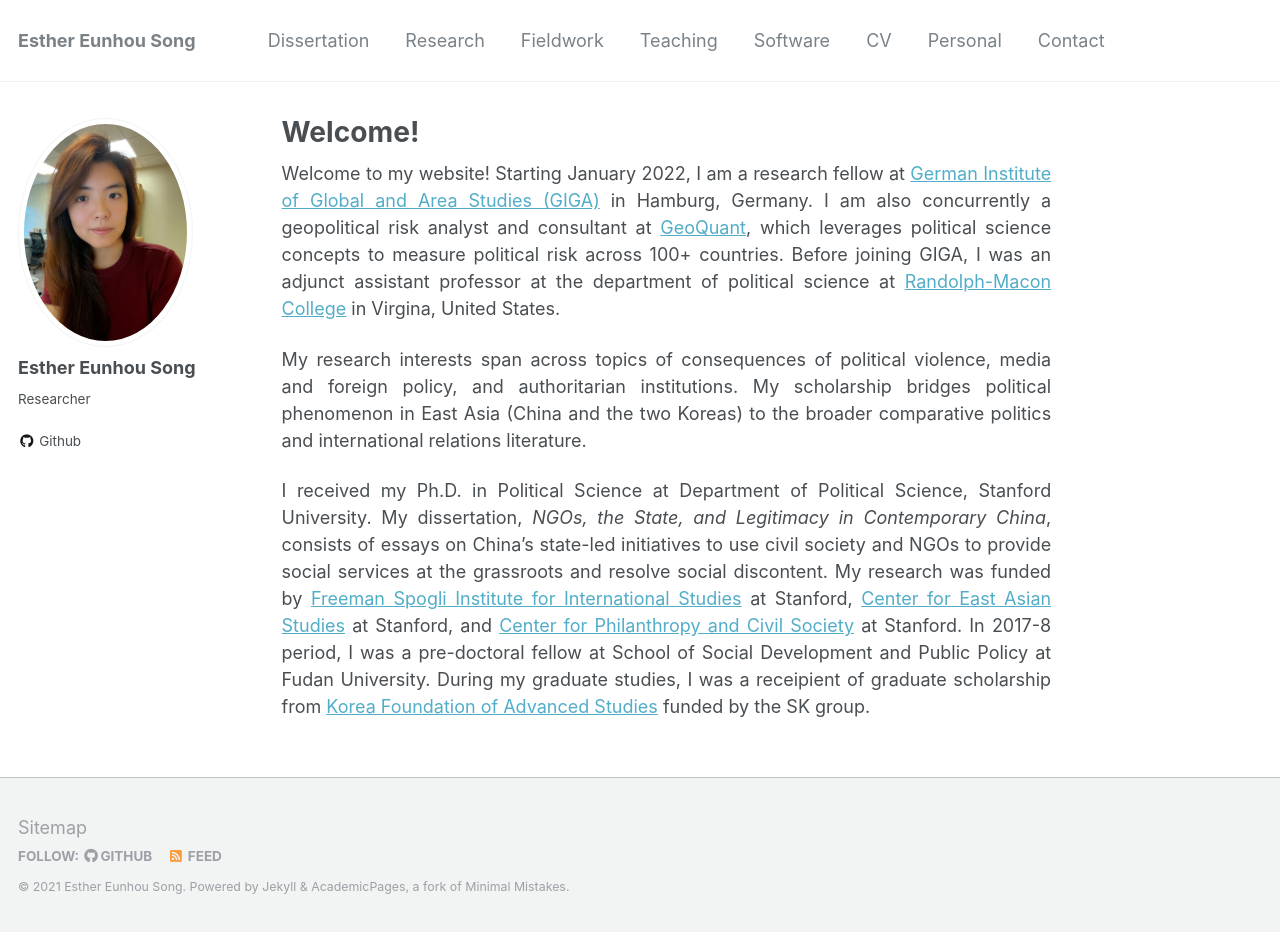
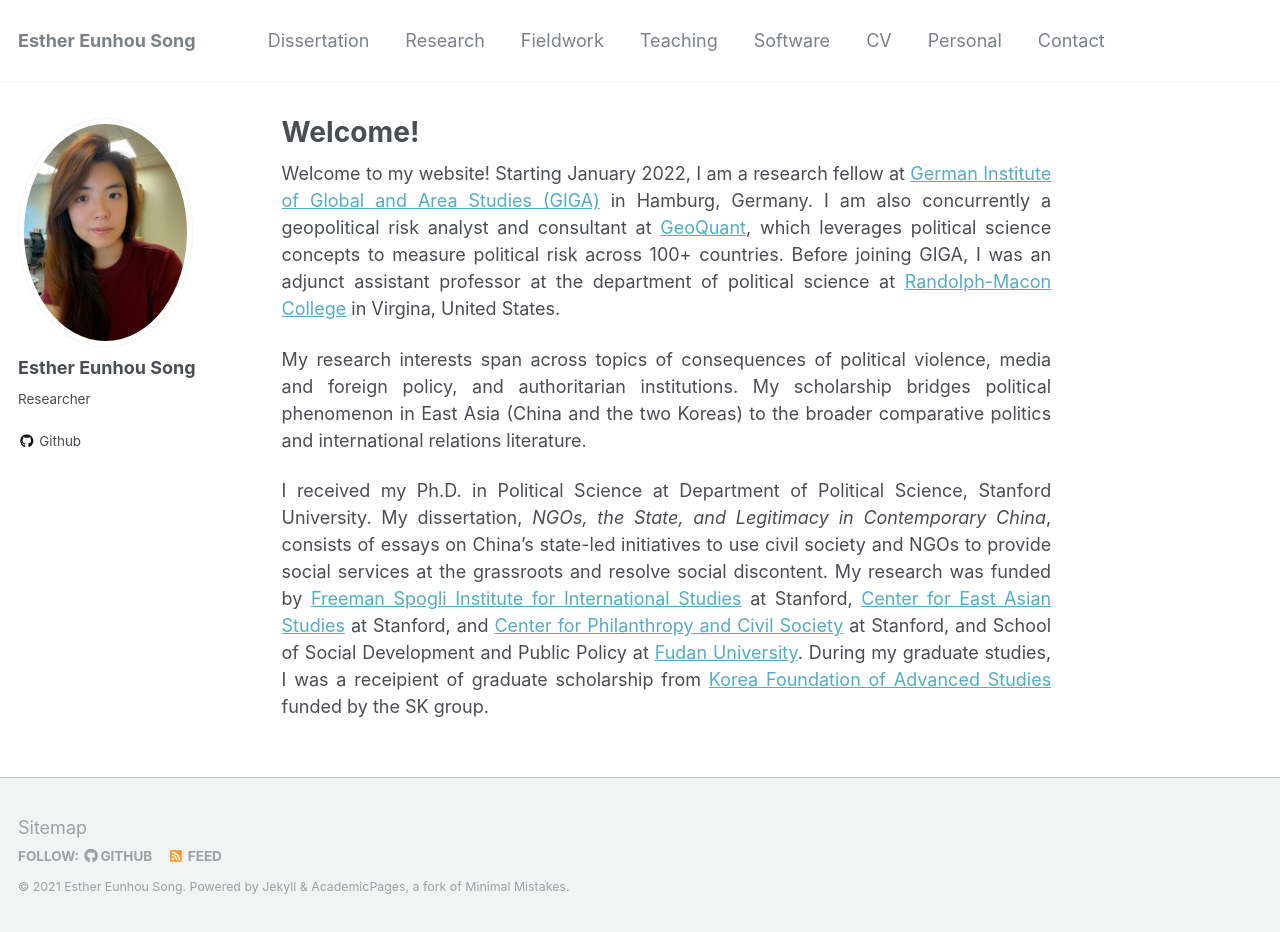
Before and after one commit to ehsong/ehsong.github.io, a Jekyll site: the page built from _pages/about.md, in a window 1280 px wide and 932 px high. Built offline with Jekyll 4.4.1, drawn with Linux system fonts in a browser that asks for light colours.

Commit message:
Update about.md

```diff
--- a/_pages/about.md
+++ b/_pages/about.md
@@ -11,4 +11,4 @@
 
 My research interests span across topics of consequences of political violence, media and foreign policy, and authoritarian institutions. My scholarship bridges political phenomenon in East Asia (China and the two Koreas) to the broader comparative politics and international relations literature.
 
-I received my Ph.D. in Political Science at Department of Political Science, Stanford University. My dissertation, *NGOs, the State, and Legitimacy in Contemporary China*, consists of essays on China's state-led initiatives to use civil society and NGOs to provide social services at the grassroots and resolve social discontent. My research was funded by [Freeman Spogli Institute for International Studies](https://fsi.stanford.edu/) at Stanford, [Center for East Asian Studies](https://ceas.stanford.edu/) at Stanford, and [Center for Philanthropy and Civil Society](https://pacscenter.stanford.edu/) at Stanford. In 2017-8 period, I was a pre-doctoral fellow at School of Social Development and Public Policy at Fudan University. During my graduate studies, I was a receipient of graduate scholarship from [Korea Foundation of Advanced Studies](http://www.kfas.or.kr/) funded by the SK group.
+I received my Ph.D. in Political Science at Department of Political Science, Stanford University. My dissertation, *NGOs, the State, and Legitimacy in Contemporary China*, consists of essays on China's state-led initiatives to use civil society and NGOs to provide social services at the grassroots and resolve social discontent. My research was funded by [Freeman Spogli Institute for International Studies](https://fsi.stanford.edu/) at Stanford, [Center for East Asian Studies](https://ceas.stanford.edu/) at Stanford, and [Center for Philanthropy and Civil Society](https://pacscenter.stanford.edu/) at Stanford, and School of Social Development and Public Policy at [Fudan University](https://www.fudan.edu.cn/en/). During my graduate studies, I was a receipient of graduate scholarship from [Korea Foundation of Advanced Studies](http://www.kfas.or.kr/) funded by the SK group.
```
